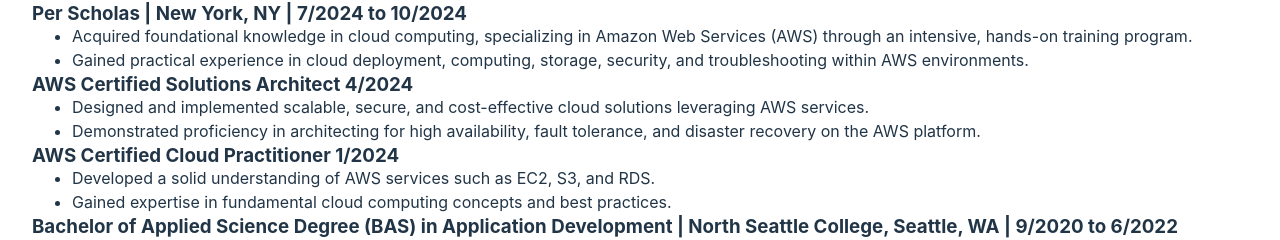
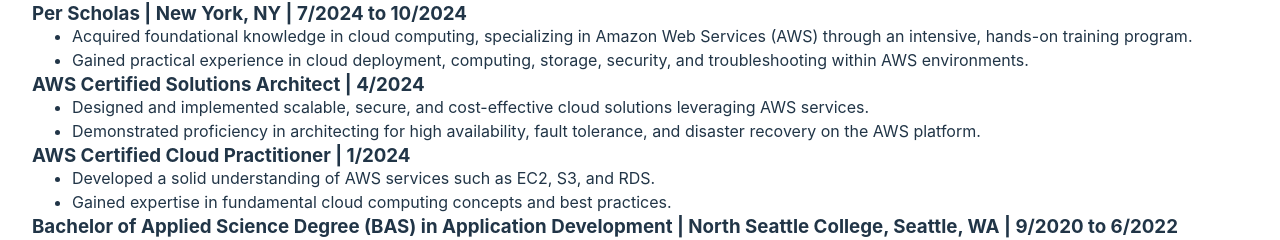
Before and after one commit to peterTorres7/aws-react-resume, a React (Vite) app: page / in a window 1280 px wide. Shown: the part 998-1238 px from the top of the page. Built offline with nearby package versions, Linux system fonts and the light colour scheme; no server answers.

Commit message:
fixed certification headers

```diff
--- a/src/components/Education.jsx
+++ b/src/components/Education.jsx
@@ -11,7 +11,7 @@
                     Gained practical experience in cloud deployment, computing, storage, security, and troubleshooting within AWS environments.
                 </li>
             </ul>
-            <h3 className="bottom-margin">AWS Certified Solutions Architect 4/2024</h3>
+            <h3 className="bottom-margin">AWS Certified Solutions Architect | 4/2024</h3>
             <ul>
                 <li>
                     Designed and implemented scalable, secure, and cost-effective cloud solutions leveraging AWS services.
@@ -20,7 +20,7 @@
                     Demonstrated proficiency in architecting for high availability, fault tolerance, and disaster recovery on the AWS platform.
                 </li>
             </ul>
-            <h3 className="bottom-margin">AWS Certified Cloud Practitioner 1/2024</h3>
+            <h3 className="bottom-margin">AWS Certified Cloud Practitioner | 1/2024</h3>
             <ul>
                 <li>
                     Developed a solid understanding of AWS services such as EC2, S3, and RDS.
```
Also changed, not shown: 2 other files (tests, documents, lock files or other folders).
